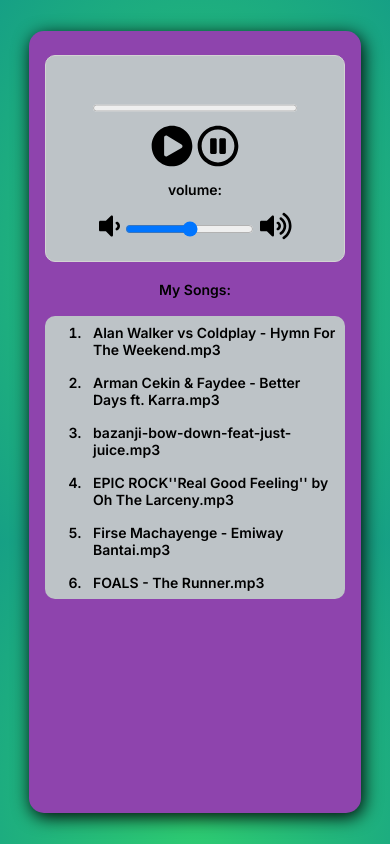
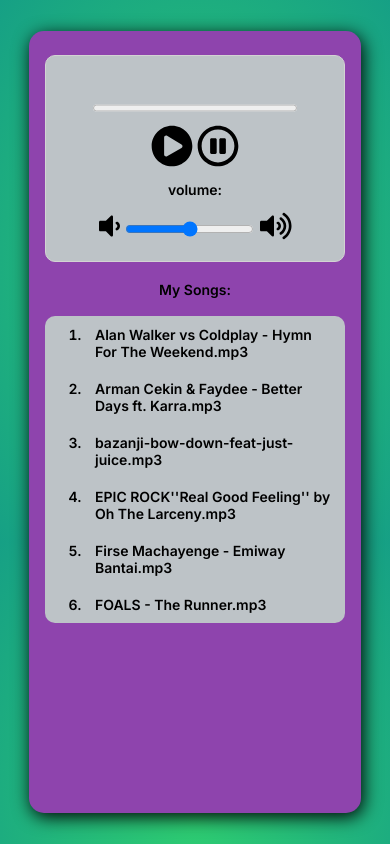
Before and after one commit to iDraciel/Music-App, a plain HTML site: page index.html in a window 390 px wide. Drawn offline with Linux system fonts and the light colour scheme.

Commit message:
added changes

```diff
--- a/style.css
+++ b/style.css
@@ -48,7 +48,7 @@ li:hover, svg:hover{
 }
 @media screen and (max-width:600px){
   li{
-    padding:8px;
+    padding:10px;
   }
 }
 
```
